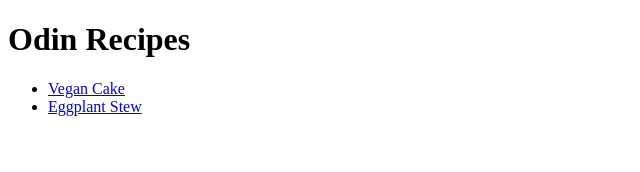
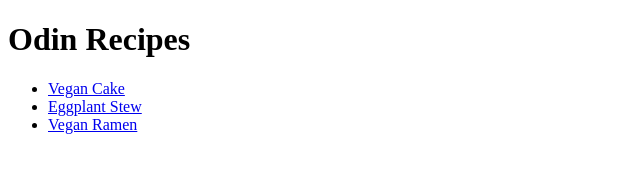
Before and after one commit to Evenish/odin-recipes, a plain HTML site: page index.html in a window 1280 px wide. Shown: the whole page, without its empty margins (0-640 px from the left). Drawn offline with Linux system fonts and the light colour scheme.

Commit message:
Add Vegan Ramen Link

```diff
--- a/index.html
+++ b/index.html
@@ -11,6 +11,7 @@
         <ul>
             <li><a href="recipes/vegan-cake.html">Vegan Cake</a></li>
             <li><a href="recipes/eggplant-stew.html">Eggplant Stew</a></li>
+            <li><a href="recipes/vegan-ramen.html">Vegan Ramen</a></li>
         </ul>
     </body>
 </html>
```
